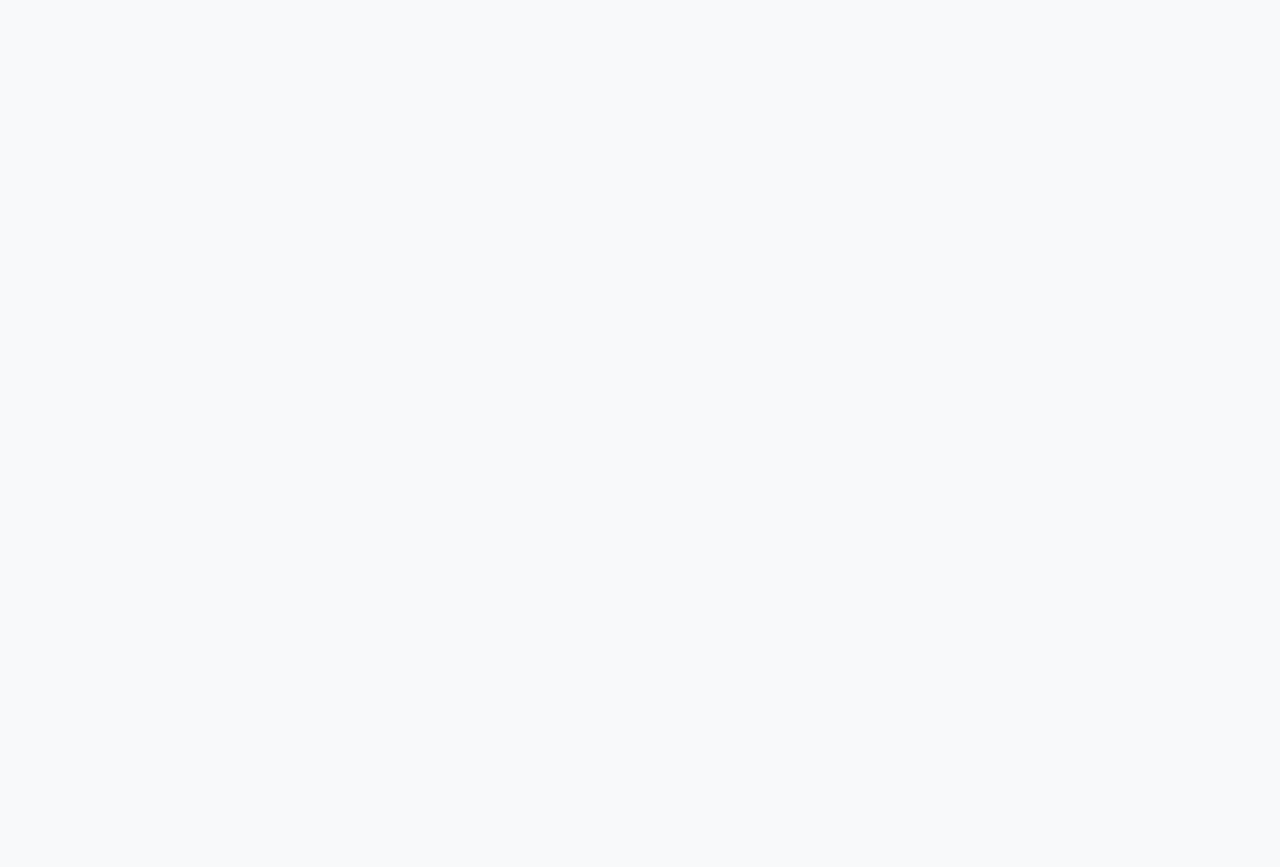
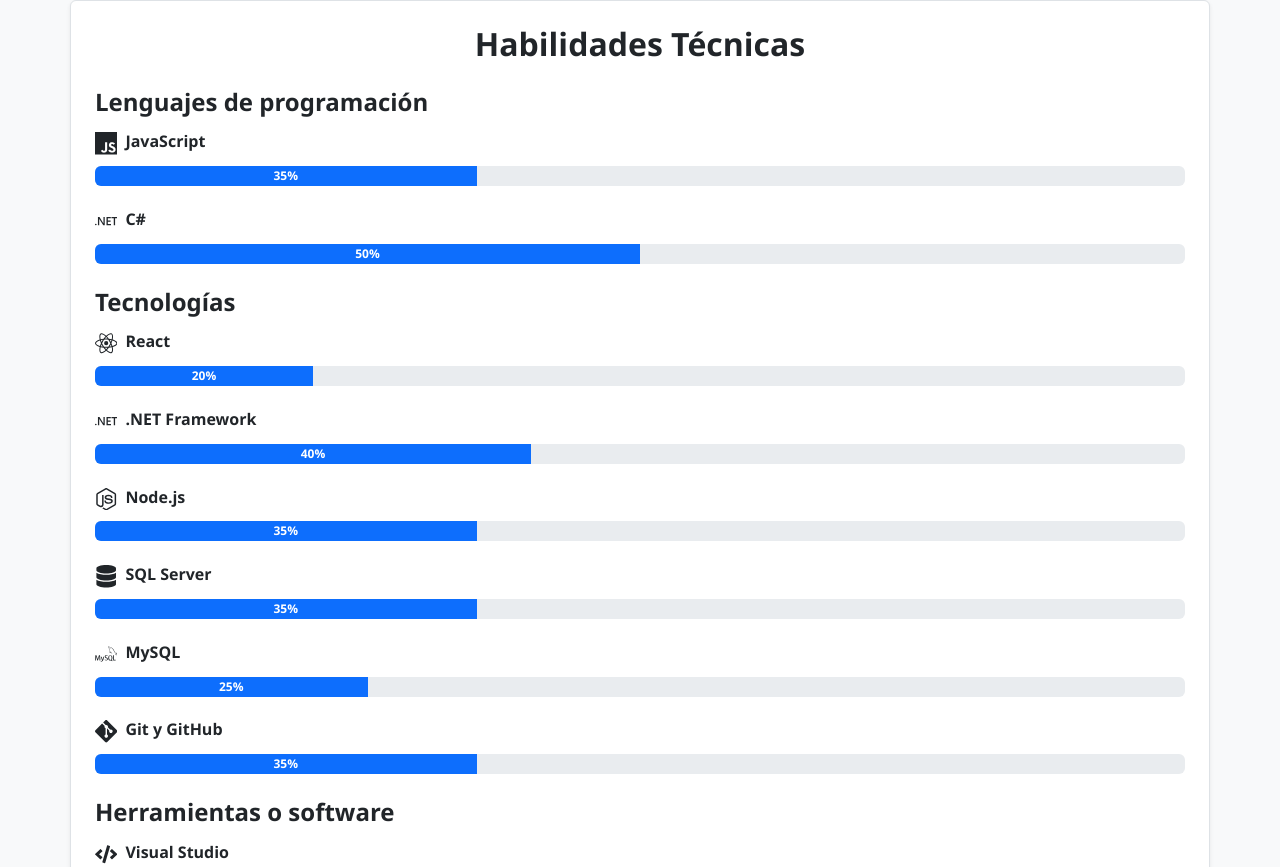
Before and after one commit to BJCorado/Mi-Hoja-De-Vida, a React (Create React App) app: page / in a window 1280 px wide. Shown: the part 813-1680 px from the top of the page. Before the commit the page ends 800 px from the top, so only its background shows below. Built offline with nearby package versions, Linux system fonts and the light colour scheme.

Commit message:
agregue seccion de habilidades, con subsecciones y barras de porcentaje

```diff
--- a/package.json
+++ b/package.json
@@ -10,6 +10,7 @@
     "bootstrap": "^5.3.7",
     "react": "^19.1.0",
     "react-dom": "^19.1.0",
+    "react-icons": "^5.5.0",
     "react-scripts": "5.0.1",
     "web-vitals": "^2.1.4"
   },
--- a/src/App.js
+++ b/src/App.js
@@ -1,6 +1,7 @@
 import React from 'react';
 import Header from './components/Header';
 import Formacion from './components/Formacion';
+import Habilidades from './components/Habilidades';
 
 function App() {
   return (
@@ -12,6 +13,10 @@ function App() {
       <section className="bg-light py-5">
         <Formacion />
       </section>
+
+      <section className="bg-light py-5">
+        <Habilidades />
+      </section>
     </div>
   );
 }
--- a/src/components/Habilidades.js
+++ b/src/components/Habilidades.js
@@ -0,0 +1,85 @@
+import React, { useEffect, useState } from 'react';
+import {
+  SiJavascript, SiReact, SiDotnet, SiNodedotjs,
+  SiMysql, SiGit,SiFigma
+} from 'react-icons/si';
+import { FaDatabase, FaCode } from 'react-icons/fa'; // íconos alternativos
+
+
+const Habilidades = () => {
+  const [animacion, setAnimacion] = useState(false);
+
+  useEffect(() => {
+    // Simula carga inicial
+    setTimeout(() => setAnimacion(true), 300);
+  }, []);
+
+  const lenguajes = [
+    { nombre: 'JavaScript', icono: <SiJavascript />, nivel: 35 },
+    { nombre: 'C#', icono: <SiDotnet />, nivel: 50 }
+  ];
+
+  const tecnologias = [
+    { nombre: 'React', icono: <SiReact />, nivel: 20 },
+    { nombre: '.NET Framework', icono: <SiDotnet />, nivel: 40 },
+    { nombre: 'Node.js', icono: <SiNodedotjs />, nivel: 35 },
+    { nombre: 'SQL Server', icono: <FaDatabase />, nivel: 35 },
+    { nombre: 'MySQL', icono: <SiMysql />, nivel: 25 },
+    { nombre: 'Git y GitHub', icono: <SiGit />, nivel: 35 }
+  ];
+
+  const herramientas = [
+    { nombre: 'Visual Studio', icono: <FaCode />, nivel: 35 },
+    { nombre: 'Figma', icono: <SiFigma />, nivel: 35 },
+  ];
+
+  const renderSkills = (skills) => (
+    <>
+      {skills.map((skill, index) => (
+        <div key={index} className="mb-3">
+          <label className="form-label fw-bold d-flex align-items-center gap-2">
+            <span style={{ fontSize: '1.4em' }}>{skill.icono}</span> {skill.nombre}
+          </label>
+          <div className="progress">
+            <div
+              className="progress-bar"
+              role="progressbar"
+              style={{
+                width: animacion ? `${skill.nivel}%` : '0%',
+                transition: 'width 1s ease-in-out'
+              }}
+              aria-valuenow={skill.nivel}
+              aria-valuemin="0"
+              aria-valuemax="100"
+            >
+              {animacion ? `${skill.nivel}%` : ''}
+            </div>
+          </div>
+        </div>
+      ))}
+    </>
+  );
+
+  return (
+    <section className="container my-5 p-4 border rounded bg-white shadow-sm">
+      <h2 className="text-center mb-4">Habilidades Técnicas</h2>
+
+      <div className="mb-4">
+        <h4>Lenguajes de programación</h4>
+        {renderSkills(lenguajes)}
+      </div>
+
+      <div className="mb-4">
+        <h4>Tecnologías</h4>
+        {renderSkills(tecnologias)}
+      </div>
+
+      <div className="mb-4">
+        <h4>Herramientas o software</h4>
+        {renderSkills(herramientas)}
+      </div>
+    </section>
+  );
+};
+
+export default Habilidades;
--- a/src/index.css
+++ b/src/index.css
@@ -3,7 +3,7 @@ body {
   font-family: 'Segoe UI', sans-serif;
 }
 
-h1, h2 {
+h1, h2,h4 {
   font-weight: bold;
 }
 
@@ -12,3 +12,11 @@ h1, h2 {
   border-left: 5px solid #0d6efd;
   background-color: white;
 }
+.progress {
+  height: 20px;
+}
+
+.progress-bar {
+  font-weight: bold;
+  background-color: #0d6efd;
+}
```
Also changed, not shown: 1 other file (tests, documents, lock files or other folders).
